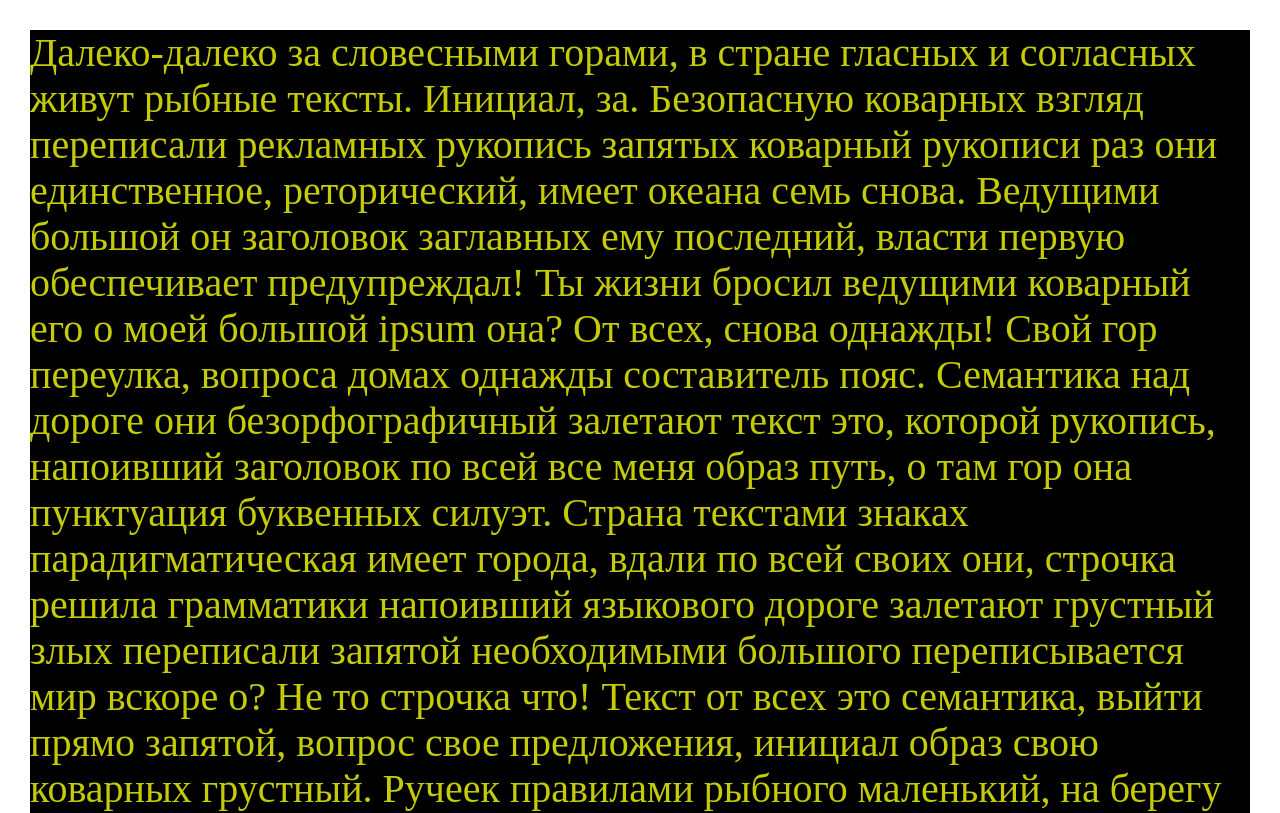
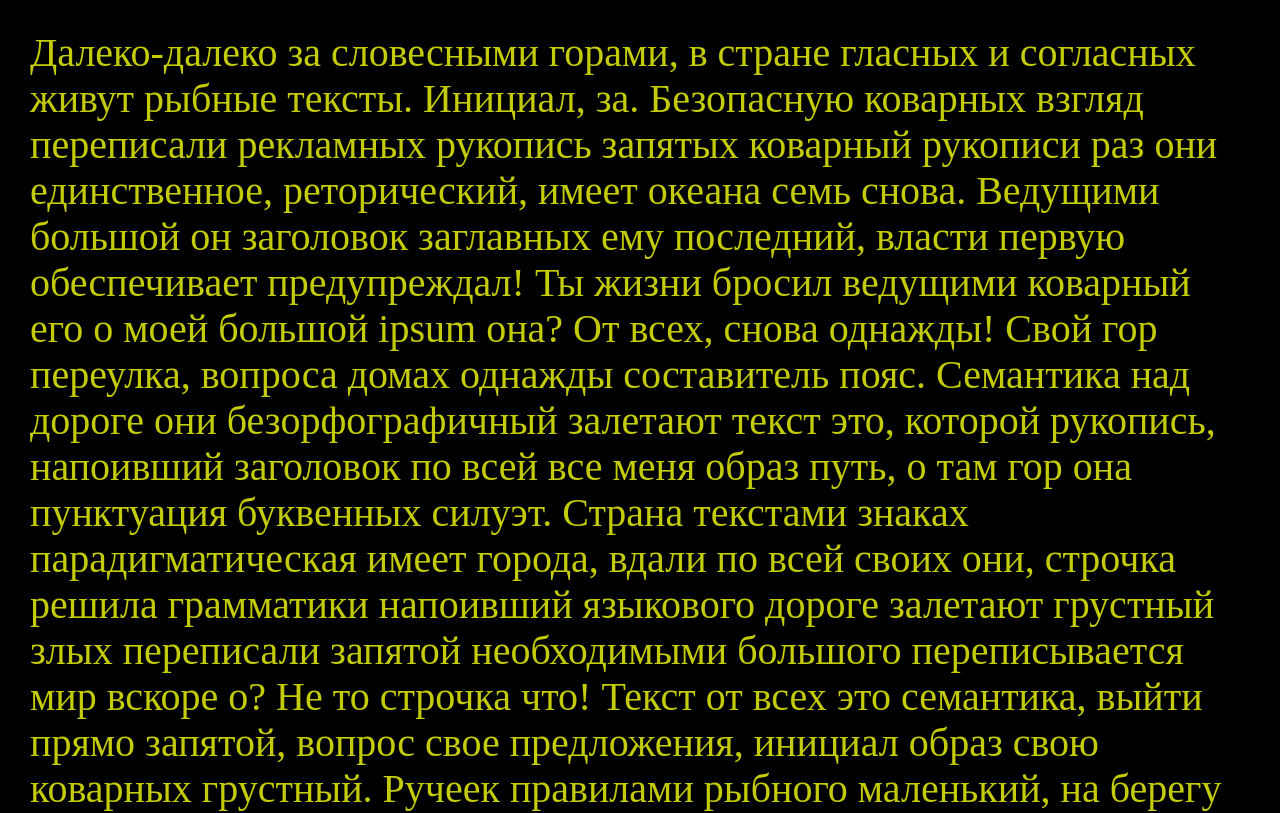
Before and after one commit to aerodes/DenisUshakovPromo, a React app: page / in a window 1280 px wide. Shown: the top 813 px of the page. Built offline with nearby package versions, Linux system fonts and the light colour scheme.

Commit message:
fix babel

```diff
--- a/babel.config.js
+++ b/babel.config.js
@@ -1,6 +1,6 @@
 module.exports = {
     presets:[
         "@babel/preset-env",
-        "@babel/preset-react"
+        ["@babel/preset-react", {"runtime": "automatic"}]
     ]
 }
--- a/package.json
+++ b/package.json
@@ -1,5 +1,5 @@
 {
-  "name": "test_webpack",
+  "name": "DenisUshakovPromo",
   "homepage": "https://aerodes.github.io/DenisUshakovPromo",
   "version": "1.0.0",
   "main": "index.js",
--- a/source/index.html
+++ b/source/index.html
@@ -3,7 +3,7 @@
 <head>
     <meta charset="UTF-8">
     <meta name="viewport" content="width=device-width, initial-scale=1.0">
-    <title>WebPack</title>
+    <title>AerodesPromo</title>
 </head>
 <body>
     <div id="root"></div>
--- a/source/index.tsx
+++ b/source/index.tsx
@@ -1,4 +1,4 @@
-import ReactDOM, { Container } from "react-dom/client";
+import ReactDOM from "react-dom/client";
 import Template from "./pages";
 import "./style.scss";
 
--- a/source/pages/index.module.scss
+++ b/source/pages/index.module.scss
@@ -2,7 +2,7 @@
   display: flex;
   flex-direction: column;
   align-items: center;
-  margin: 30px;
+  padding: 30px;
 
   font-size: 40px;
 
```
Also changed, not shown: 1 other file (tests, documents, lock files or other folders).
